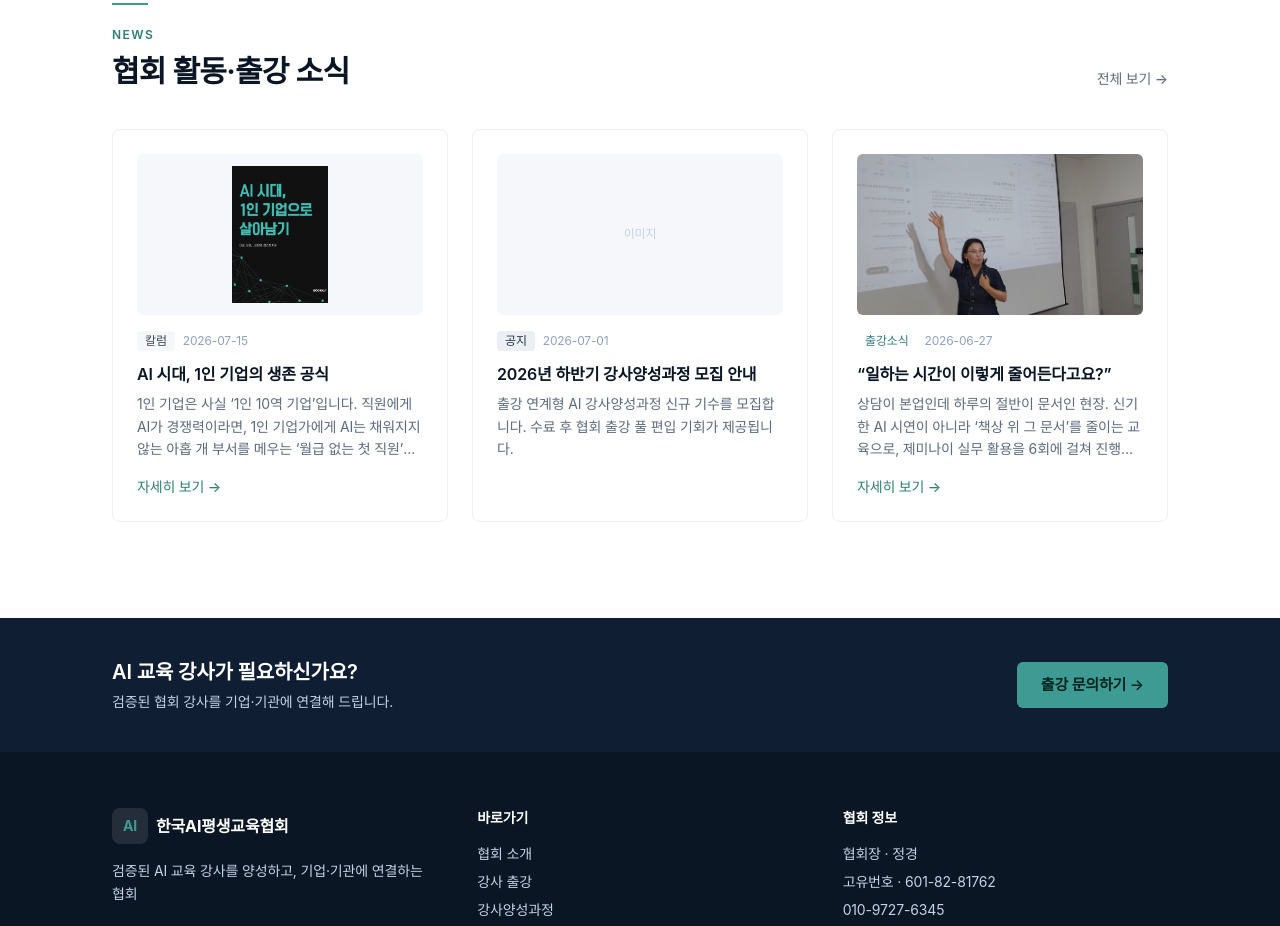
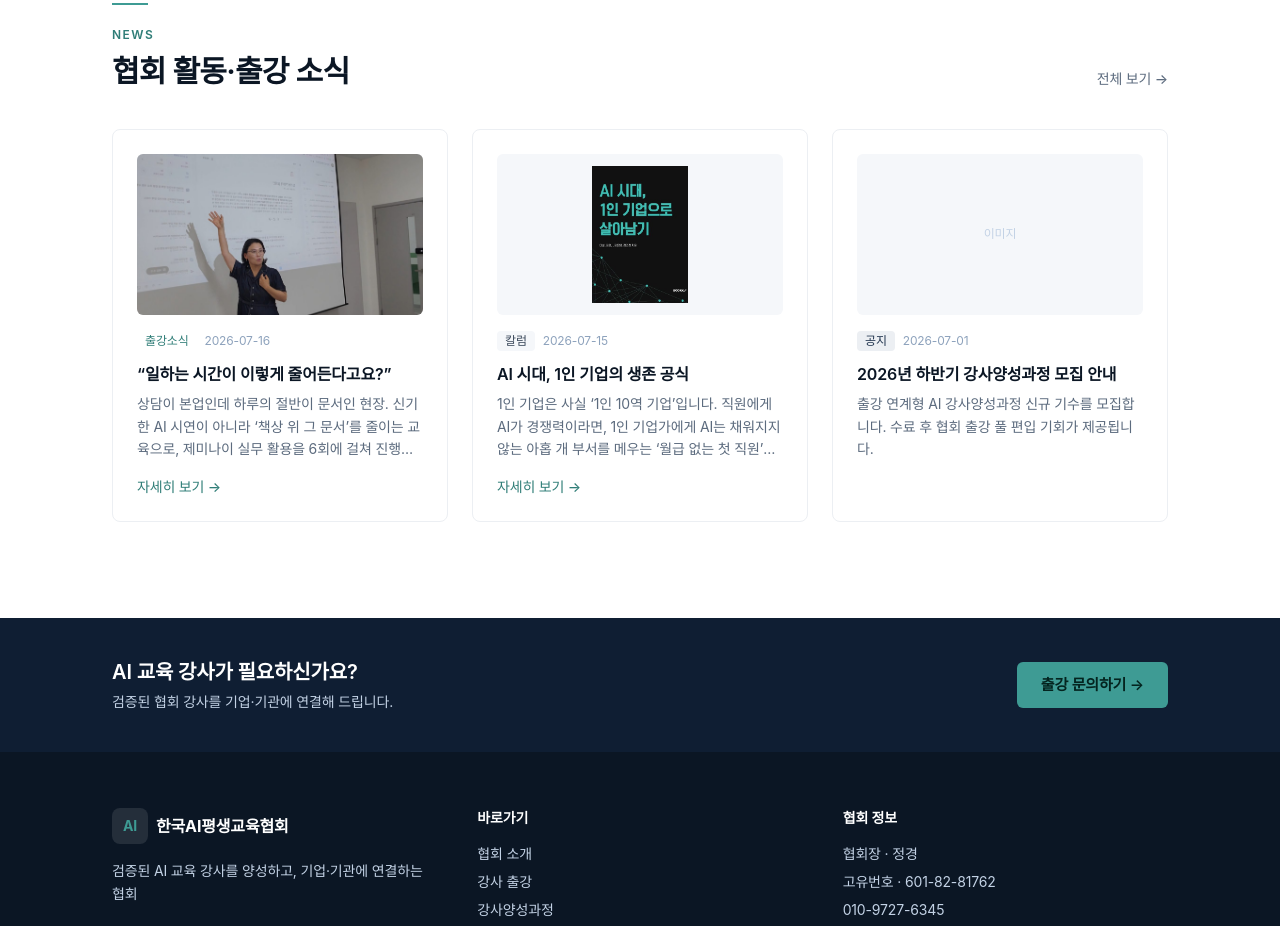
Before and after one commit to chaeavivi/kaill, a Next.js app: page / in a window 1280 px wide. Shown: the part 2220-3146 px from the top of the page. Built offline with nearby package versions, Linux system fonts and the light colour scheme; a web font is replaced by a local one.

Commit message:
출강 후기 날짜 2026-07-16 반영 + 소식 목록 최신순 정렬
Co-Authored-By: Claude Opus 4.8 <noreply@anthropic.com>
Claude-Session: https://claude.ai/code/session_01Ko9bVh8mVVuwBgBGDWgJVB

```diff
--- a/src/data/news.ts
+++ b/src/data/news.ts
@@ -24,7 +24,7 @@ export type NewsItem = {
   body?: NewsBlock[]; // 있으면 상세 페이지 생성
 };
 
-export const news: NewsItem[] = [
+const NEWS: NewsItem[] = [
   {
     id: 'column-solo-business',
     category: '칼럼',
@@ -115,7 +115,7 @@ export const news: NewsItem[] = [
     deck: '○○정신건강복지센터 AI 활용 교육 후기',
     excerpt:
       '상담이 본업인데 하루의 절반이 문서인 현장. 신기한 AI 시연이 아니라 ‘책상 위 그 문서’를 줄이는 교육으로, 제미나이 실무 활용을 6회에 걸쳐 진행했습니다.',
-    date: '2026-06-27',
+    date: '2026-07-16',
     author: '정경 · 한국AI평생교육협회 협회장',
     cover: '/news/mental-health.jpg',
     coverCaption: '○○정신건강복지센터 AI 활용 교육 현장',
@@ -252,4 +252,7 @@ export const news: NewsItem[] = [
   },
 ];
 
+// 최신 날짜순(내림차순)으로 정렬해 노출
+export const news: NewsItem[] = [...NEWS].sort((a, b) => (a.date < b.date ? 1 : -1));
+
 export const newsCategories: NewsCategory[] = ['공지', '출강소식', '칼럼'];
```
